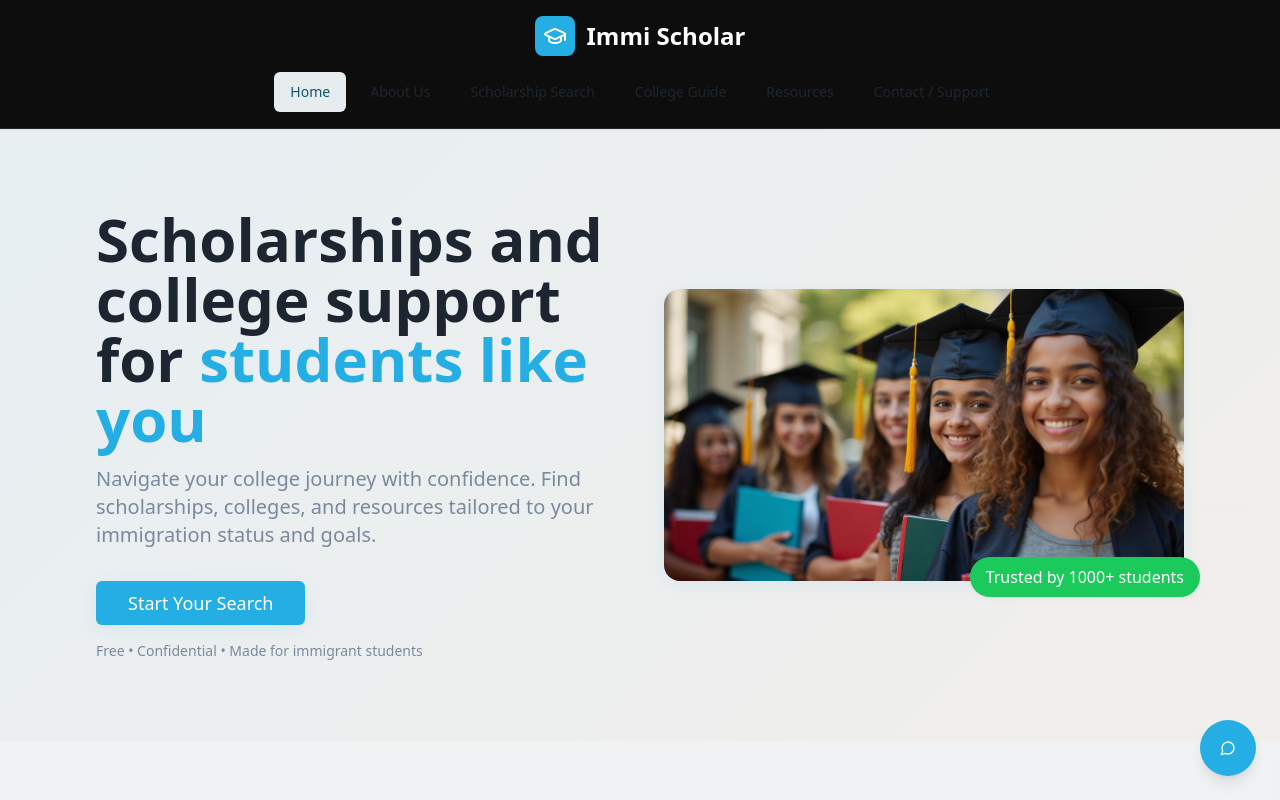
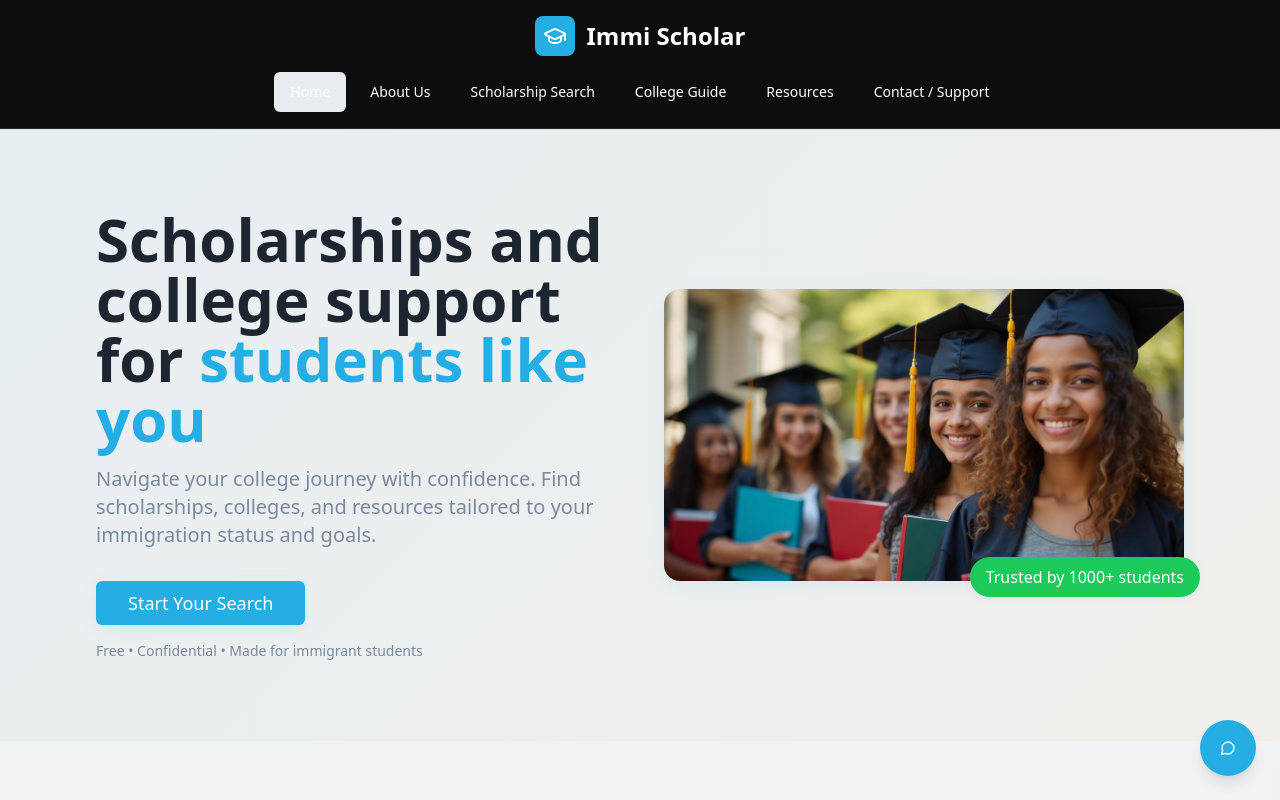
Before and after one commit to CodingProject2024/scholar-pathways-usa, a React (Vite) app: page / in a window 1280 px wide. Shown: the top 800 px of the page. Built offline with nearby package versions, Linux system fonts and the light colour scheme.

Commit message:
Make top bar text white
Updated the text color in the top navigation bar to white to ensure better readability against the black background.
Here are the files that were edited by the AI in that message:
-edited src/components/Navigation.tsx

```diff
--- a/src/components/Navigation.tsx
+++ b/src/components/Navigation.tsx
@@ -47,7 +47,7 @@ const Navigation = ({ currentPage, onNavigate }: NavigationProps) => {
                 key={item.id}
                 variant={currentPage === item.id ? "secondary" : "ghost"}
                 onClick={() => handleNavClick(item.id)}
-                className="text-sm font-medium"
+                className="text-sm font-medium text-white hover:text-white"
               >
                 {item.label}
               </Button>
```
